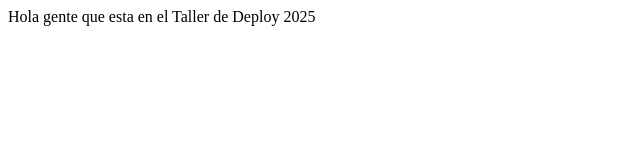
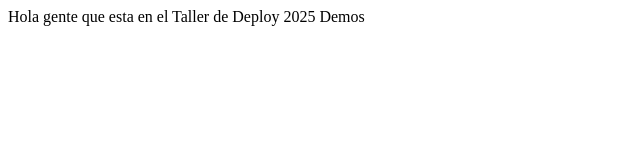
Before and after one commit to jiugo/reactbasicapp, a React (Create React App) app: page / in a window 1280 px wide. Shown: the top 160 px of the page, without its empty margins (0-640 px from the left). Built offline with nearby package versions, Linux system fonts and the light colour scheme; the HTML template or start-up script is replaced by a standard one.

Commit message:
Update App.js
update del texto

```diff
--- a/src/App.js
+++ b/src/App.js
@@ -1,7 +1,7 @@
 import React from 'react';
 
 function App() {
-  const value = 'Taller de Deploy 2025';
+  const value = 'Taller de Deploy 2025 Demos';
   return <div>Hola gente que esta en el  {value}</div>;
 }
 
```
